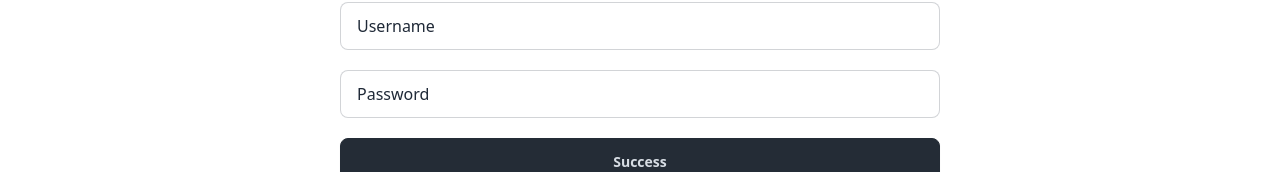
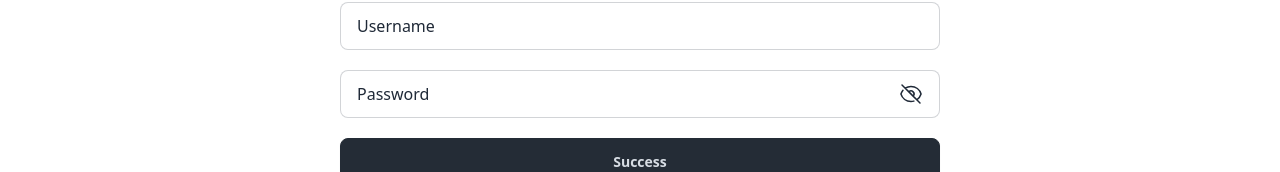
Before and after one commit to CoderShubham007/Password-Manager, a React (Vite) app: page / in a window 1280 px wide. Shown: the part 190-362 px from the top of the page. Built offline with nearby package versions, Linux system fonts and the light colour scheme.

Commit message:
Added Eye Icon in Password Input

```diff
--- a/src/components/Manager.jsx
+++ b/src/components/Manager.jsx
@@ -1,11 +1,23 @@
 import React from 'react'
+import { useRef, useState } from 'react';
 
 const Manager = () => {
+    const [showPassword, setShowPassword] = useState(false);
+    const eyeButton = useRef();
+
+    const togglePasswordVisibility = () => {
+        setShowPassword(!showPassword);
+    };
+
+    const savePassword = () => {
+
+    }
+
     return (
         <>
             {/* Form */}
             <div className="container px-8 py-2">
-                <form action="" className='max-w-[600px] mx-auto'>
+                <form className='max-w-[600px] mx-auto'>
                     <div className="flex flex-col text-center w-full">
                         <h1 className="sm:text-3xl text-2xl font-medium title-font mb-4 text-gray-900">Password Manager OP</h1>
                     </div>
@@ -19,16 +31,28 @@ const Manager = () => {
                     </label>
                     <label className="input input-bordered flex items-center mb-5">
                         Password &nbsp;
-                        <input type="text" className="grow" />
+                        <input type={showPassword ? "text" : "password"} className="grow" />
+                        <button type='button' ref={eyeButton} onClick={togglePasswordVisibility}>
+                            {showPassword ? (
+                                <svg xmlns="http://www.w3.org/2000/svg" fill="none" viewBox="0 0 24 24" strokeWidth={1.5} stroke="currentColor" className="w-6 h-6">
+                                    <path strokeLinecap="round" strokeLinejoin="round" d="M2.036 12.322a1.012 1.012 0 0 1 0-.639C3.423 7.51 7.36 4.5 12 4.5c4.638 0 8.573 3.007 9.963 7.178.07.207.07.431 0 .639C20.577 16.49 16.64 19.5 12 19.5c-4.638 0-8.573-3.007-9.963-7.178Z" />
+                                    <path strokeLinecap="round" strokeLinejoin="round" d="M15 12a3 3 0 1 1-6 0 3 3 0 0 1 6 0Z" />
+                                </svg>
+                            ) : (
+                                <svg xmlns="http://www.w3.org/2000/svg" fill="none" viewBox="0 0 24 24" strokeWidth={1.5} stroke="currentColor" className="w-6 h-6">
+                                    <path strokeLinecap="round" strokeLinejoin="round" d="M3.98 8.223A10.477 10.477 0 0 0 1.934 12C3.226 16.338 7.244 19.5 12 19.5c.993 0 1.953-.138 2.863-.395M6.228 6.228A10.451 10.451 0 0 1 12 4.5c4.756 0 8.773 3.162 10.065 7.498a10.522 10.522 0 0 1-4.293 5.774M6.228 6.228 3 3m3.228 3.228 3.65 3.65m7.894 7.894L21 21m-3.228-3.228-3.65-3.65m0 0a3 3 0 1 0-4.243-4.243m4.242 4.242L9.88 9.88" />
+                                </svg>
+                            )}
+                        </button>
                     </label>
                     <div>
-                        <button className="btn btn-active btn-neutral w-full">Success</button>
+                        <button type='submit' onClick={savePassword} className="btn btn-active btn-neutral w-full">Success</button>
                     </div>
                 </form>
             </div>
             {/* Table */}
             <div className='container mb-5 min-h-72'>
-                <h2 class="sm:text-2xl text-xl title-font font-medium text-gray-900 mt-4 mb-4 text-center">Your Passwords</h2>
+                <h2 className="sm:text-2xl text-xl title-font font-medium text-gray-900 mt-4 mb-4 text-center">Your Passwords</h2>
                 <div className="overflow-x-auto max-w-[1000px] mx-auto">
                     <table className="table">
                         <thead>
```
